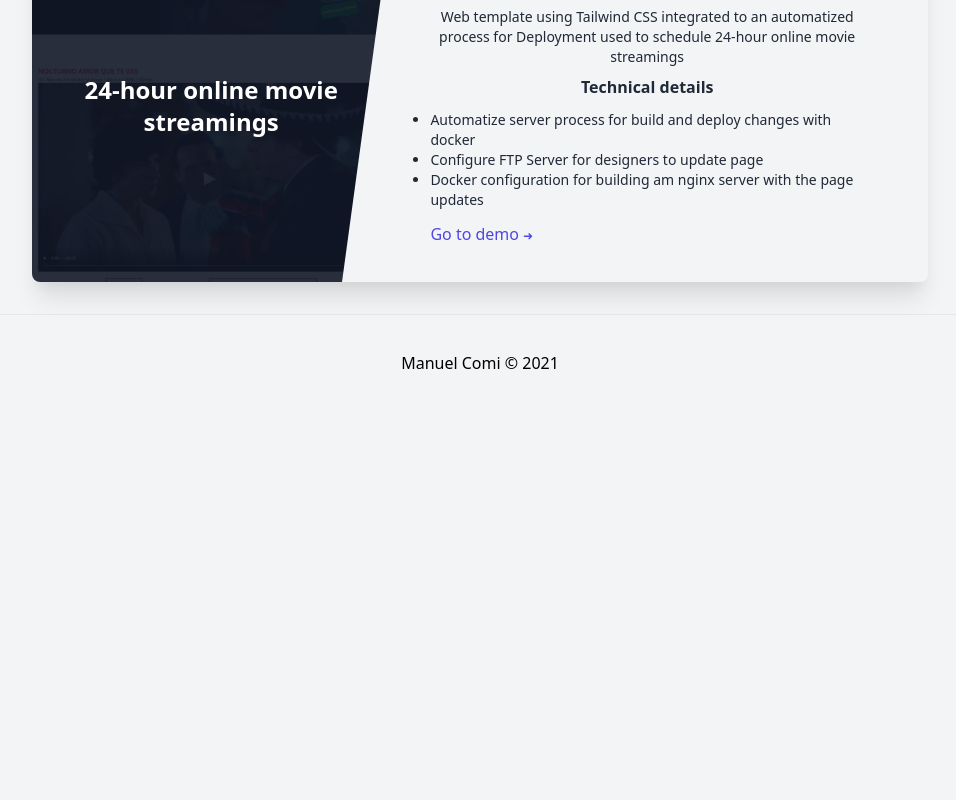
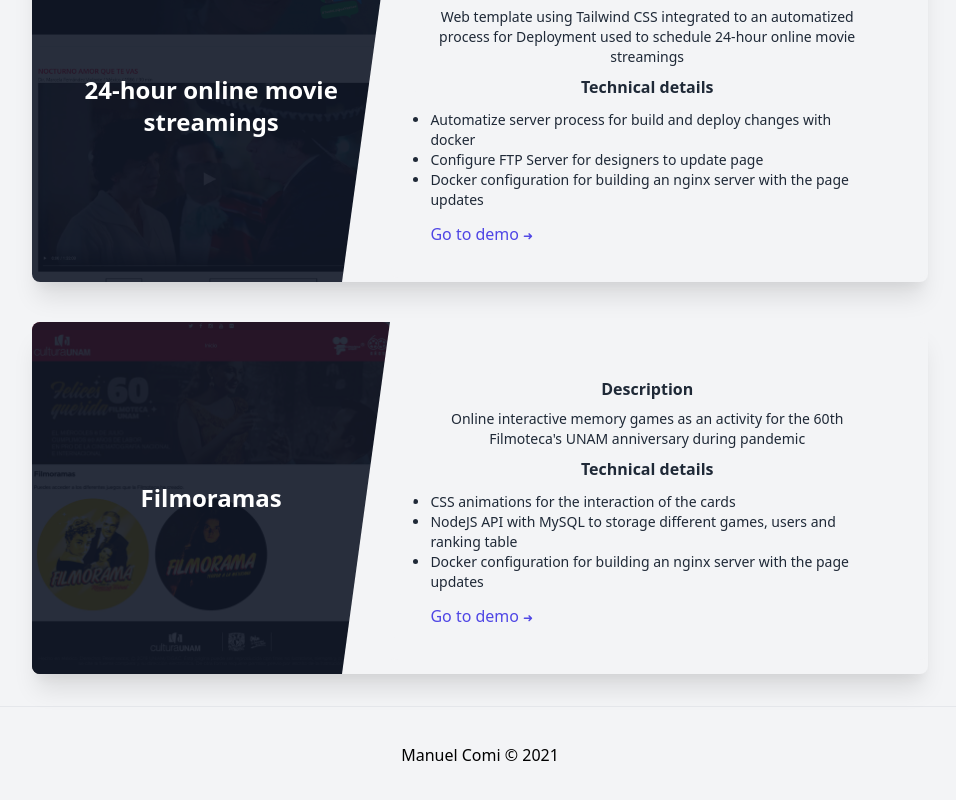
Before and after one commit to mcomi/portfolio, a Next.js app: page /demos in a window 1280 px wide. Shown: the part 642-1442 px from the top of the page, without its empty margins (160-1116 px from the left). Before the commit the page ends 1052 px from the top, so only its background shows below. Built offline with nearby package versions, Linux system fonts and the light colour scheme.

Commit message:
added some websites and demos

```diff
--- a/constants/constants.js
+++ b/constants/constants.js
@@ -41,11 +41,25 @@
     technical: [
       "Automatize server process for build and deploy changes with docker",
       "Configure FTP Server for designers to update page",
-      "Docker configuration for building am nginx server with the page updates",
+      "Docker configuration for building an nginx server with the page updates",
     ],
     image: "/images/websites/eventos-film-cover.jpg",
     tags: ["Docker", "Linux Deamons", "Tailwind CSS"],
     source: "",
     visit: "https://eventos.filmoteca.unam.mx/",
   },
+  {
+    title: "Filmoramas",
+    description:
+      "Online interactive memory games as an activity for the 60th Filmoteca's UNAM anniversary during pandemic",
+    technical: [
+      "CSS animations for the interaction of the cards",
+      "NodeJS API with MySQL to storage different games, users and ranking table",
+      "Docker configuration for building an nginx server with the page updates",
+    ],
+    image: "/images/websites/filmorama-cover.jpg",
+    tags: ["NodeJS", "CSS", "Javascript", "JQuery", "MySQL"],
+    source: null,
+    visit: "https://reto.filmoteca.unam.mx/",
+  },
 ];
--- a/lib/docs.js
+++ b/lib/docs.js
@@ -45,6 +45,5 @@
 export function getAllDocsSlugs() {
   const filenames = getAllDocsFilesNames();
   const slugs = filenames.map((str) => str.split(".").slice(0, -1).join(".")); // remove the extension
-  console.log(slugs);
   return slugs;
 }
```
Also changed, not shown: public/images/websites/filmorama-cover.jpg (added).
